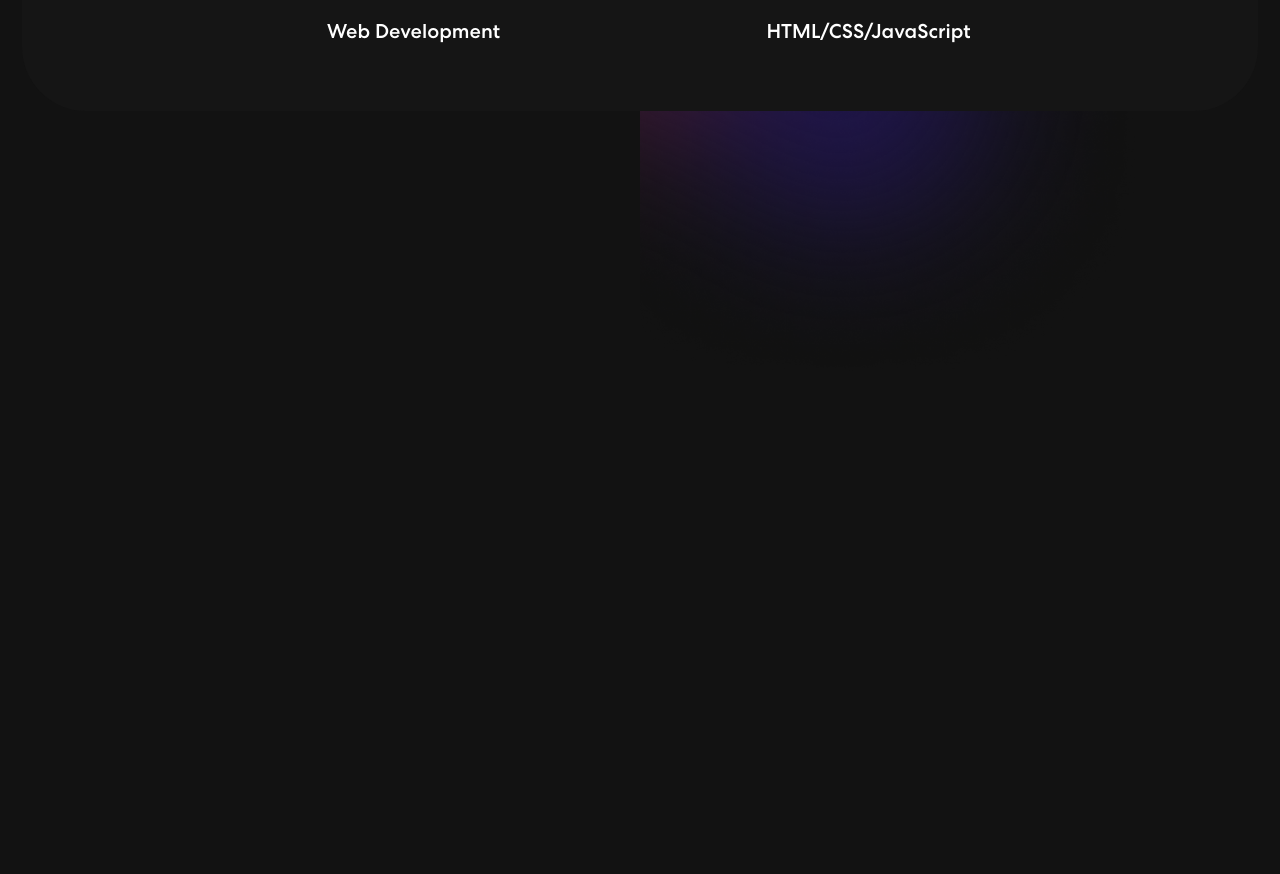
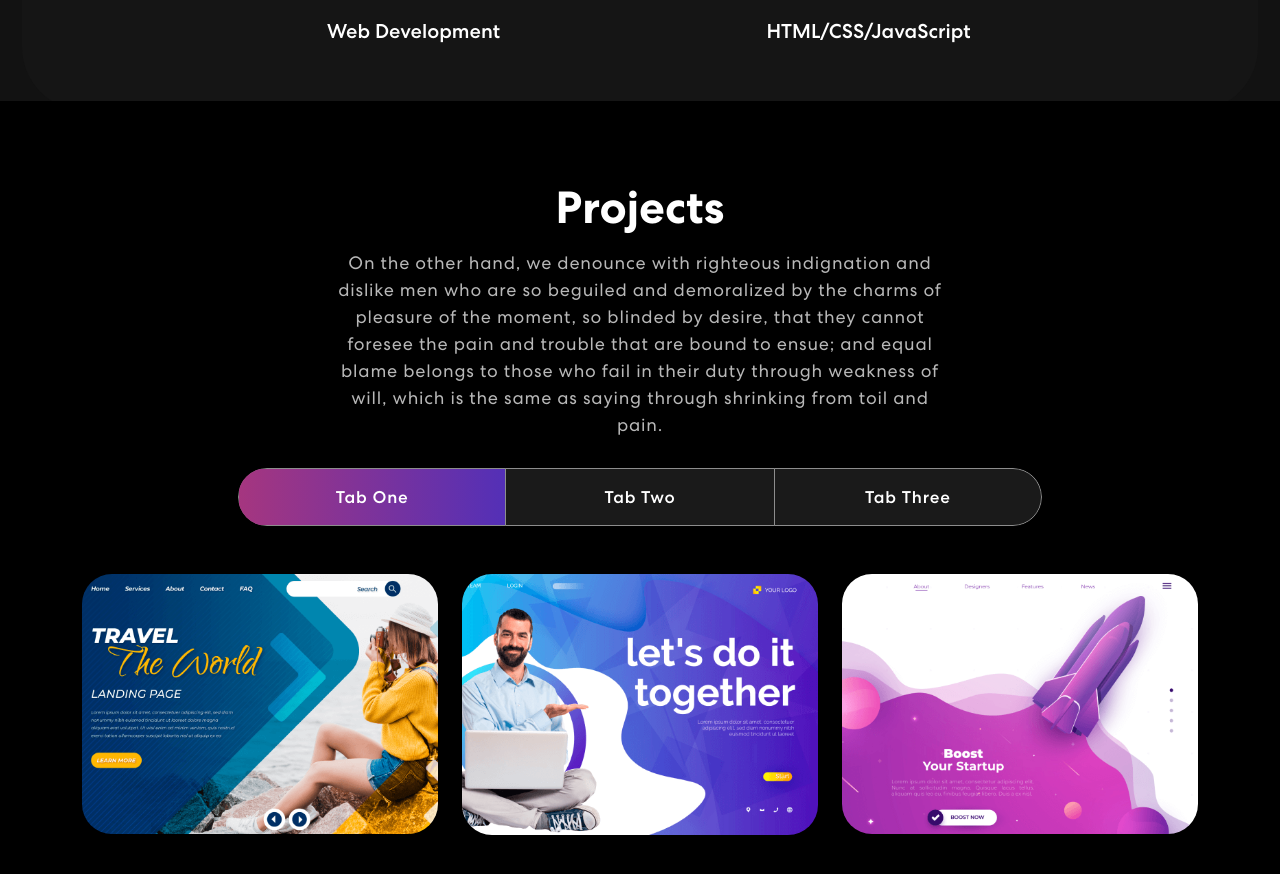
Before and after one commit to k1p1w/react-project, a React (Create React App) app: page / in a window 1280 px wide. Shown: the part 1382-2256 px from the top of the page. Before the commit the page ends 1770 px from the top, so only its background shows below. Built offline with nearby package versions, Linux system fonts and the light colour scheme.

Commit message:
test k1p1w portfolio

```diff
--- a/src/App.css
+++ b/src/App.css
@@ -364,6 +364,208 @@
   z-index: -4;
 }
 
+/************ Projects Css ************/
+.project {
+  padding: 80px 0;
+  position: relative;
+  background-color: black;
+}
+.project h2 {
+  font-size: 45px;
+  font-weight: 700;
+  text-align: center;
+}
+.project p {
+  color: #b8b8b8;
+  font-size: 18px;
+  letter-spacing: 0.8px;
+  line-height: 1.5em;
+  margin: 14px auto 30px auto;
+  text-align: center;
+  width: 56%;
+}
+.project .nav.nav-pills {
+  width: 72%;
+  margin: 0 auto;
+  border-radius: 50px;
+  background-color: rgb(255 255 255 / 10%);
+  overflow: hidden;
+}
+.project .nav.nav-pills .nav-item {
+  width: 33.33333%;
+}
+.project .nav.nav-pills .nav-link {
+  background-color: transparent;
+  border-radius: 0;
+  padding: 17px 0;
+  color: #fff;
+  width: 100%;
+  font-size: 17px;
+  letter-spacing: 0.8px;
+  font-weight: 500;
+  position: relative;
+  transition: 0.3s ease-in-out;
+  text-align: center;
+  z-index: 0;
+}
+.project .nav.nav-pills .nav-link::before {
+  content: '';
+  position: absolute;
+  width: 0;
+  height: 100%;
+  background: linear-gradient(90.21deg, #aa367c -5.91%, #4a2fbd 111.58%);
+  top: 0;
+  left: 0;
+  z-index: -1;
+  transition: 0.3s ease-in-out;
+}
+.project .nav.nav-pills .nav-link.active::before {
+  width: 100% !important;
+}
+.project .nav.nav-pills .nav-link.active {
+  border: 1px solid rgba(255, 255, 255, 1);
+}
+.nav-link#projects-tabs-tab-first {
+  border: 1px solid rgba(255, 255, 255, 0.5);
+  border-radius: 55px 0px 0px 55px;
+}
+.nav-link#projects-tabs-tab-second {
+  border-top: 1px solid rgba(255, 255, 255, 0.5);
+  border-bottom: 1px solid rgba(255, 255, 255, 0.5);
+}
+.nav-link#projects-tabs-tab-third {
+  border: 1px solid rgba(255, 255, 255, 0.5);
+  border-radius: 0 55px 55px 0;
+}
+.proj-imgbx {
+  position: relative;
+  border-radius: 30px;
+  overflow: hidden;
+  margin-bottom: 24px;
+}
+.proj-imgbx::before {
+  content: '';
+  background: linear-gradient(90.21deg, #aa367c -5.91%, #4a2fbd 111.58%);
+  opacity: 0.85;
+  position: absolute;
+  width: 100%;
+  height: 0;
+  transition: 0.4s ease-in-out;
+}
+.proj-imgbx:hover::before {
+  height: 100%;
+}
+.proj-txtx {
+  position: absolute;
+  text-align: center;
+  top: 65%;
+  left: 50%;
+  transform: translate(-50%, -50%);
+  transition: 0.5s ease-in-out;
+  opacity: 0;
+  width: 100%;
+}
+.proj-imgbx:hover .proj-txtx {
+  top: 50%;
+  opacity: 1;
+}
+.proj-txtx h4 {
+  font-size: 30px;
+  font-weight: 700;
+  letter-spacing: 0.8px;
+  line-height: 1.1em;
+}
+.proj-txtx span {
+  font-style: italic;
+  font-weight: 400;
+  font-size: 15px;
+  letter-spacing: 0.8px;
+}
+.background-image-right {
+  top: 20%;
+  position: absolute;
+  bottom: 0;
+  width: 35%;
+  right: 0;
+  z-index: -4;
+}
+
+/************ Projects Css ************/
+.contact {
+  background: linear-gradient(90.21deg, #aa367c -5.91%, #4a2fbd 111.58%);
+  padding: 60px 0 200px 0;
+}
+.contact img {
+  width: 92%;
+}
+.contact h2 {
+  font-size: 45px;
+  font-weight: 700;
+  margin-bottom: 30px;
+}
+.contact form input,
+.contact form textarea {
+  width: 100%;
+  background: rgba(255, 255, 255, 0.1);
+  border: 1px solid rgba(255, 255, 255, 0.5);
+  border-radius: 20px;
+  color: #fff;
+  margin: 0 0 8px 0;
+  padding: 18px 26px;
+  font-weight: 500;
+  font-size: 18px;
+  letter-spacing: 0.8px;
+  transition: 0.3s ease-in-out;
+}
+.contact form input:focus,
+.contact form textarea:focus {
+  background: rgba(255, 255, 255, 1);
+  color: #121212;
+}
+.contact form input::placeholder,
+.contact form textarea::placeholder {
+  font-size: 16px;
+  font-weight: 400;
+  color: #fff;
+}
+.contact form input:focus::placeholder,
+.contact form textarea:focus::placeholder {
+  color: #121212;
+  opacity: 0.8;
+}
+.contact form button {
+  font-weight: 700;
+  color: #000;
+  background-color: #fff;
+  padding: 14px 48px;
+  font-size: 18px;
+  margin-top: 25px;
+  border-radius: 0;
+  position: relative;
+  transition: 0.3s ease-in-out;
+}
+.contact form button span {
+  z-index: 1;
+  position: relative;
+}
+.contact form button:hover {
+  color: #fff;
+}
+.contact form button::before {
+  content: '';
+  background: #121212;
+  width: 0;
+  height: 100%;
+  position: absolute;
+  top: 0;
+  left: 0;
+  z-index: 0;
+  transition: 0.3s ease-in-out;
+}
+.contact form button:hover::before {
+  width: 100%;
+}
+
 .App {
   text-align: center;
 }
@@ -420,6 +622,21 @@
 ⠄⠄⠄⠄⠄⠄⠄⠉⠻⣿⣿⣾⣦⡙⠻⣷⣾⣿⠃⠿⠋⠁⠄⠄⠄⠄⠄⢀⣠⣴
 ⣿⣿⣿⣶⣶⣮⣥⣒⠲⢮⣝⡿⣿⣿⡆⣿⡿⠃⠄⠄⠄⠄⠄⠄⠄⣠⣴⣿⣿⣿ */
 
+@media (max-width: 768px) {
+  /************ Projects Css ************/
+  .project {
+    padding: 40px 0;
+  }
+  .project p {
+    font-size: 16px;
+    width: 100%;
+  }
+
+  .project .nav.nav-pills {
+    width: 100%;
+  }
+}
+
 @media (max-width: 464px) {
   /************ Banner Css ************/
   .banner p {
--- a/src/App.js
+++ b/src/App.js
@@ -4,6 +4,7 @@
 import { NavBar } from './components/NavBar';
 import { Banner } from './components/Banner';
 import { Skills } from './components/Skills';
+import { Projects } from './components/Projects';
 
 function App() {
   return (
@@ -11,6 +12,7 @@
       <NavBar />
       <Banner />
       <Skills />
+      <Projects />
     </div>
   );
 }
--- /dev/null
+++ b/src/components/ProjectCard.js
@@ -0,0 +1,15 @@
+import { Col } from 'react-bootstrap';
+
+export const ProjectCard = ({ title, description, imgUrl }) => {
+  return (
+    <Col sm={6} md={4}>
+      <div className="proj-imgbx">
+        <img src={imgUrl} />
+        <div className="proj-txtx">
+          <h4>{title}</h4>
+          <span>{description}</span>
+        </div>
+      </div>
+    </Col>
+  );
+};
--- /dev/null
+++ b/src/components/Projects.js
@@ -0,0 +1,76 @@
+import { Col, Container, Row, Tab, Nav } from 'react-bootstrap';
+import { ProjectCard } from './ProjectCard';
+// import colorSharp2 from '../assets/img/color-sharp2.png';
+import projImg1 from '../assets/img/project-img1.png';
+import projImg2 from '../assets/img/project-img2.png';
+import projImg3 from '../assets/img/project-img3.png';
+
+export const Projects = () => {
+  const projects = [
+    {
+      title: 'Business Startup',
+      description: 'Design & Development',
+      imgUrl: projImg1,
+    },
+    {
+      title: 'Business Startup',
+      description: 'Design & Development',
+      imgUrl: projImg2,
+    },
+    {
+      title: 'Business Startup',
+      description: 'Design & Development',
+      imgUrl: projImg3,
+    },
+  ];
+
+  return (
+    <section className="project" id="project">
+      <Container>
+        <Row>
+          <Col>
+            <h2>Projects</h2>
+            <p>
+              On the other hand, we denounce with righteous indignation and
+              dislike men who are so beguiled and demoralized by the charms of
+              pleasure of the moment, so blinded by desire, that they cannot
+              foresee the pain and trouble that are bound to ensue; and equal
+              blame belongs to those who fail in their duty through weakness of
+              will, which is the same as saying through shrinking from toil and
+              pain.
+            </p>
+            <Tab.Container id="projects-tabs" defaultActiveKey="first">
+              <Nav
+                variant="pills"
+                className="nav-pills mb-5 justify-content-center align-items-center"
+                id="pills-tab"
+              >
+                <Nav.Item>
+                  <Nav.Link eventKey="first">Tab One</Nav.Link>
+                </Nav.Item>
+                <Nav.Item>
+                  <Nav.Link eventKey="second">Tab Two</Nav.Link>
+                </Nav.Item>
+                <Nav.Item>
+                  <Nav.Link eventKey="third">Tab Three</Nav.Link>
+                </Nav.Item>
+              </Nav>
+              <Tab.Content>
+                <Tab.Pane eventKey="first">
+                  <Row>
+                    {projects.map((project, index) => {
+                      return <ProjectCard key={index} {...project} />;
+                    })}
+                  </Row>
+                </Tab.Pane>
+                <Tab.Pane eventKey="second">to be continued</Tab.Pane>
+                <Tab.Pane eventKey="third">to be continued</Tab.Pane>
+              </Tab.Content>
+            </Tab.Container>
+          </Col>
+        </Row>
+      </Container>
+      {/* <img className="backgraund-image-right" src={colorSharp2}></img> */}
+    </section>
+  );
+};
```
